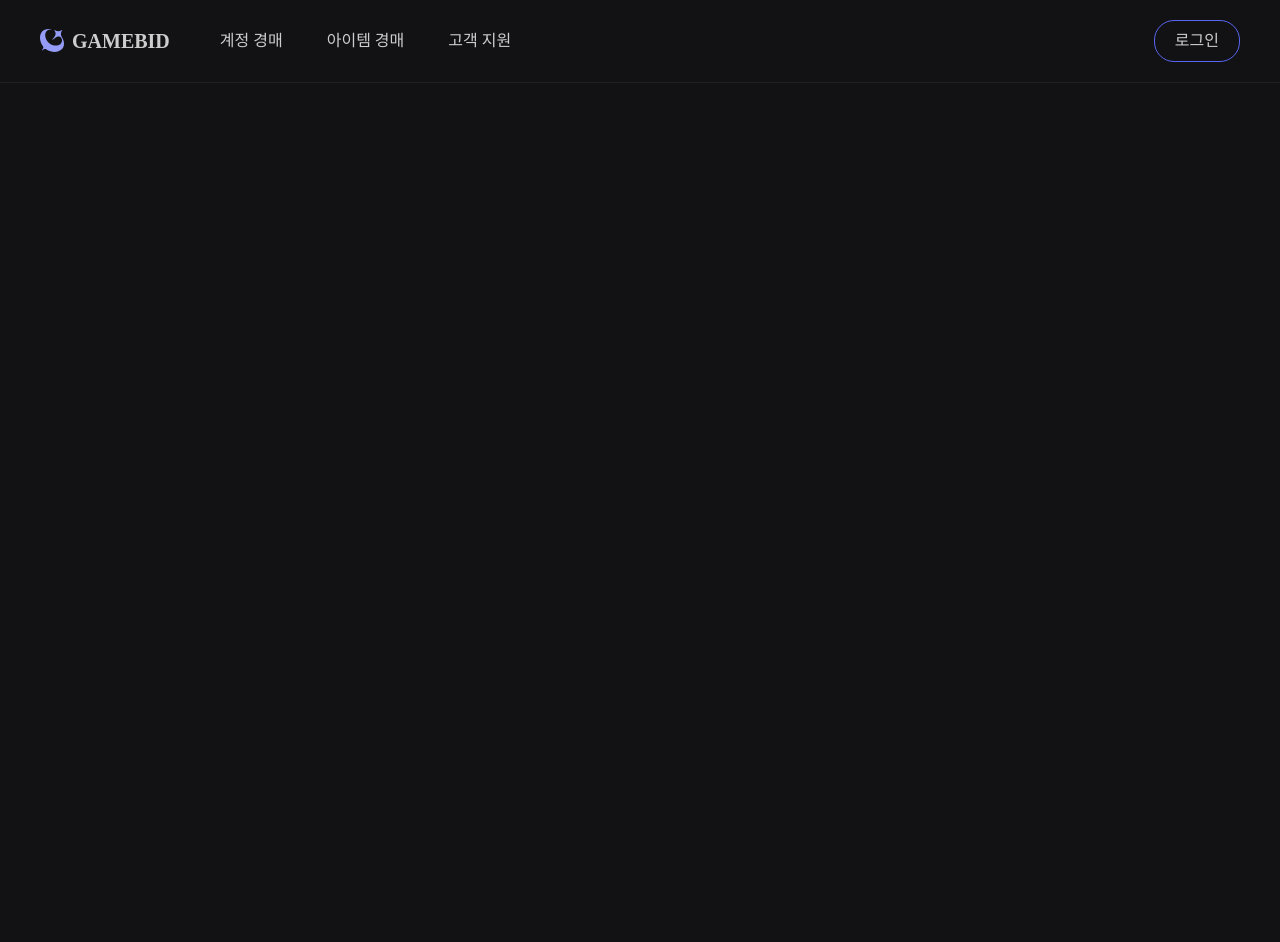
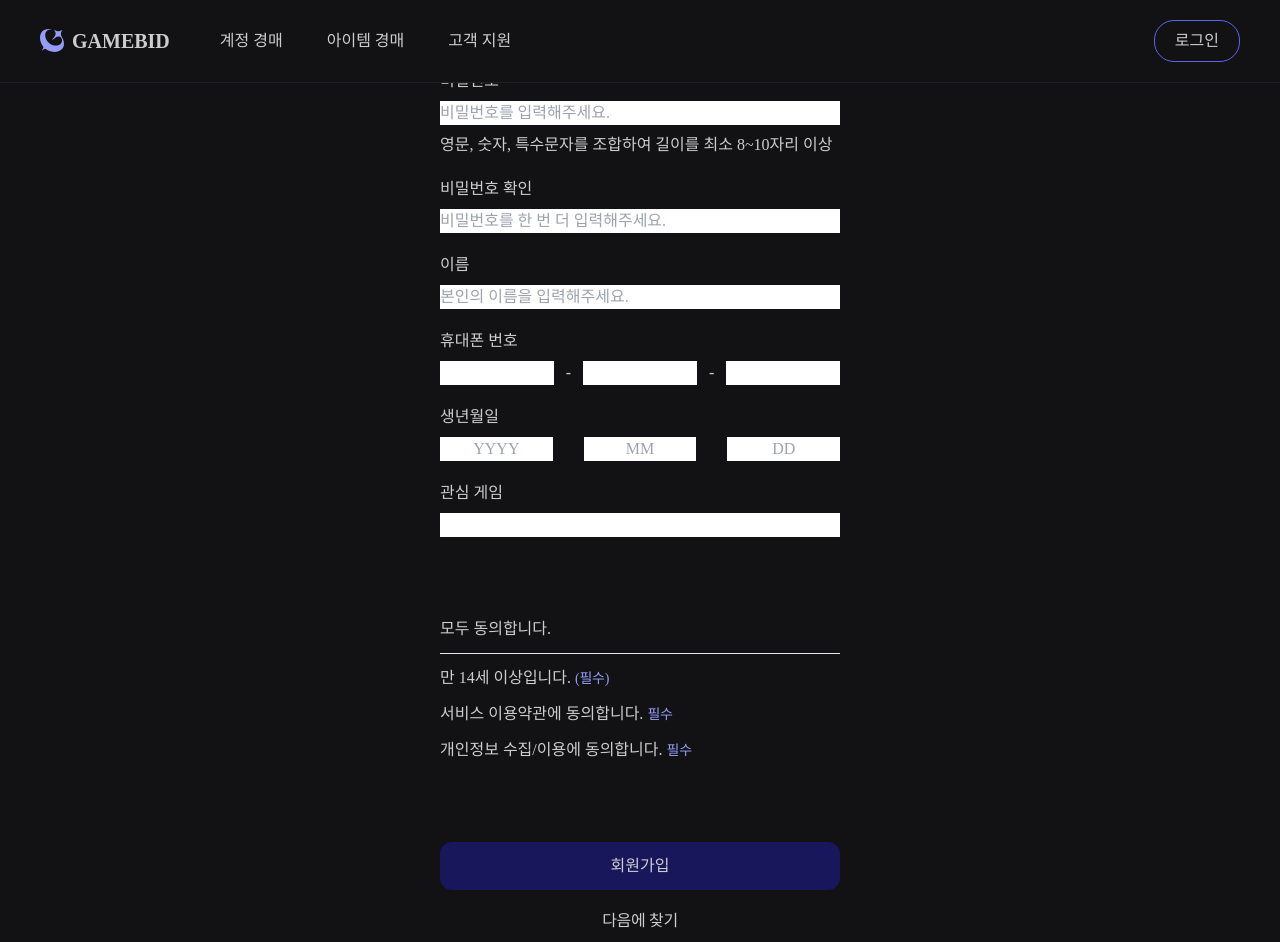
Before and after one commit to wlrnjs/front, a Next.js app: page /signup in a window 1280 px wide. Before the commit the page ends 800 px from the top, so only its background shows below. Built offline with nearby package versions, Linux system fonts and the light colour scheme; a web font is replaced by a local one.

Commit message:
style:회원가입UI구조

```diff
--- a/src/app/signup/layout.tsx
+++ b/src/app/signup/layout.tsx
@@ -1,7 +1,16 @@
 import React from "react";
 
-const layout = () => {
-  return <div></div>;
+const layout = ({ children }: { children: React.ReactNode }) => {
+  return (
+    <div className="w-full h-[calc(100vh-82px)] flex-center flex-col">
+      <div className="w-[400px] flex flex-col gap-5">
+        <h1 className="text-[24px] font-semibold leading-[33.6px] tracking-[-0.48px] text-fgGrayDefault">
+          회원가입
+        </h1>
+        {children}
+      </div>
+    </div>
+  );
 };
 
 export default layout;
--- a/src/app/signup/page.tsx
+++ b/src/app/signup/page.tsx
@@ -1,7 +1,12 @@
+import SignUpForm from "@/components/signup/SignUpForm";
 import React from "react";
 
 const Page = () => {
-  return <div>회원가입페이지입니다.</div>;
+  return (
+    <div>
+      <SignUpForm />
+    </div>
+  );
 };
 
 export default Page;
--- /dev/null
+++ b/src/components/signup/SignUpForm.tsx
@@ -0,0 +1,145 @@
+"use client";
+
+import React from "react";
+import { useForm } from "react-hook-form";
+import NextFind from "../find/NextFind";
+
+interface SignUpFormData {
+  email: string;
+  password: string;
+  checkPassword: string;
+  name: string;
+  phoneNum: number;
+  birth: string;
+  favoriteGame: string;
+}
+
+const SignUpForm = () => {
+  const {
+    register,
+    handleSubmit,
+    formState: { errors, isValid },
+    watch,
+    setValue,
+  } = useForm<SignUpFormData>({
+    mode: "onChange",
+  });
+
+  return (
+    <form className="flex flex-col gap-5">
+      {/* 아이디 */}
+      <div className="flex flex-col gap-2">
+        <label htmlFor="email" className="">
+          아이디
+        </label>
+        <div className="flex gap-2">
+          <input
+            id="email"
+            type="email"
+            autoFocus
+            {...register("email")}
+            placeholder="이메일을 입력해주세요."
+          />
+          <button type="button">인증번호 전송</button>
+        </div>
+      </div>
+      {/* 비밀번호 */}
+      <div className="flex flex-col gap-2">
+        <label htmlFor="password" className="">
+          비밀번호
+        </label>
+        <input
+          id="password"
+          type="password"
+          {...register("password")}
+          placeholder="비밀번호를 입력해주세요."
+        />
+        <p>영문, 숫자, 특수문자를 조합하여 길이를 최소 8~10자리 이상</p>
+      </div>
+      {/* 비밀번호 확인 */}
+      <div className="flex flex-col gap-2">
+        <label htmlFor="checkPassword">비밀번호 확인</label>
+        <input
+          id="checkPassword"
+          type="=password"
+          {...register("checkPassword")}
+          placeholder="비밀번호를 한 번 더 입력해주세요."
+        />
+      </div>
+      {/* 이름 */}
+      <div className="flex flex-col gap-2">
+        <label htmlFor="name">이름</label>
+        <input
+          id="name"
+          type="text"
+          {...register("name")}
+          placeholder="본인의 이름을 입력해주세요."
+        />
+      </div>
+      {/* 휴대폰번호 */}
+      <div className="flex flex-col gap-2">
+        <label htmlFor="phoneNum">휴대폰 번호</label>
+        <div className="flex gap-3">
+          <input type="number" className="w-1/3" />
+          <p>-</p>
+          <input type="number" className="w-1/3" />
+          <p>-</p>
+          <input type="number" className="w-1/3" />
+        </div>
+      </div>
+      {/* 생년월일 */}
+      <div className="flex flex-col gap-2">
+        <label htmlFor="birth">생년월일</label>
+        <div className="flex gap-[31px]">
+          <input type="text" className="w-1/3 text-center" placeholder="YYYY" />
+          <input type="text" className="w-1/3 text-center" placeholder="MM" />
+          <input type="text" className="w-1/3 text-center" placeholder="DD" />
+        </div>
+      </div>
+      {/* 관심게임 */}
+      <div className="flex flex-col gap-2">
+        <label htmlFor="favoriteGame">관심 게임</label>
+        <input type="text" />
+      </div>
+      {/* 동의 */}
+      <div className="flex flex-col gap-3 my-[60px]">
+        <ul>
+          <li>모두 동의합니다.</li>
+        </ul>
+        <hr />
+        <ul className="flex flex-col gap-3">
+          <li className="flex gap-1 items-center">
+            만 14세 이상입니다.
+            <span className="text-[14px] leading-[19.6px] tracking-[-0.28px] text-fgPrimaryAccent">
+              (필수)
+            </span>
+          </li>
+          <li className="flex gap-1 items-center">
+            서비스 이용약관에 동의합니다.
+            <span className="text-[14px] leading-[19.6px] tracking-[-0.28px] text-fgPrimaryAccent">
+              필수
+            </span>
+          </li>
+          <li className="flex gap-1 items-center">
+            개인정보 수집/이용에 동의합니다.
+            <span className="text-[14px] leading-[19.6px] tracking-[-0.28px] text-fgPrimaryAccent">
+              필수
+            </span>
+          </li>
+        </ul>
+      </div>
+      {/* 버튼 */}
+      <div className="flex flex-col gap-5">
+        <button
+          type="submit"
+          className="w-full min-h-[48px] px-3 rounded-[12px] bg-fillPrimaryDisabled"
+        >
+          회원가입
+        </button>
+        <NextFind />
+      </div>
+    </form>
+  );
+};
+
+export default SignUpForm;
```
